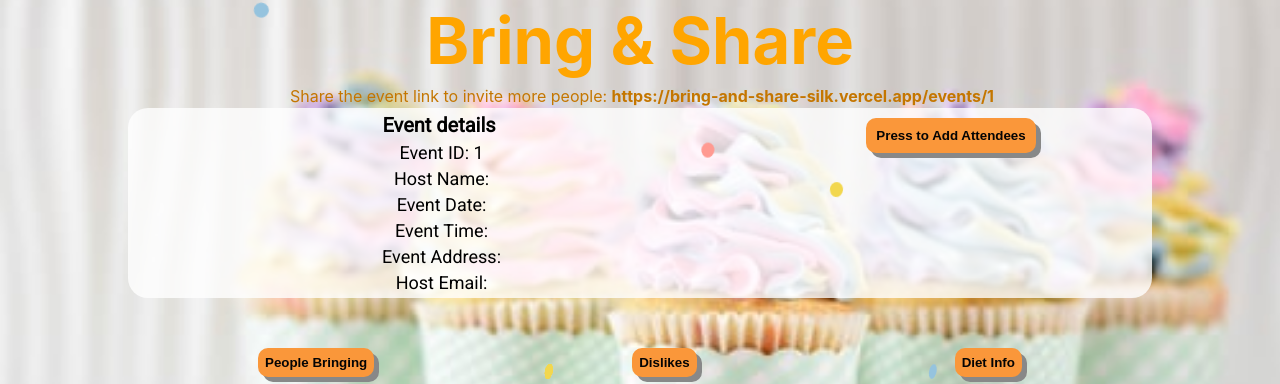
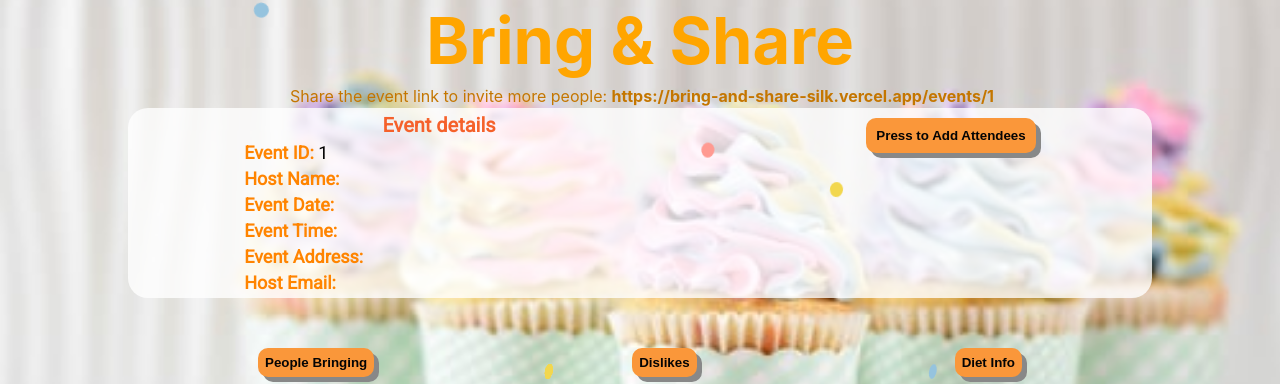
Before and after one commit to szabinakov/Bring-and-Share, a React (Create React App) app: page /events/1 in a window 1280 px wide. Shown: the part 94-478 px from the top of the page. Built offline with nearby package versions, Linux system fonts and the light colour scheme; no server answers.

Commit message:
Text made to look more legible for EventDetails and HostDetails

```diff
--- a/src/components/EventPage.js
+++ b/src/components/EventPage.js
@@ -50,14 +50,24 @@ const EventPage = (props) => {
         <div className="topHalf">
           <div className="eventDetails">
             <h3 className="eventDetails-Title">Event details</h3>
-            <p className="eventDetails-Details">Event ID: {eventId}</p>
-            <p className="eventDetails-Details">Host Name: {hostName}</p>
-            <p className="eventDetails-Details">Event Date: {eventDate}</p>
-            <p className="eventDetails-Details">Event Time: {eventTime}</p>
             <p className="eventDetails-Details">
-              Event Address: {eventAddress}
+              <b className="sectionEd">Event ID:</b> {eventId}
             </p>
-            <p className="eventDetails-Details">Host Email: {hostEmail}</p>
+            <p className="eventDetails-Details">
+              <b className="sectionEd">Host Name:</b> {hostName}
+            </p>
+            <p className="eventDetails-Details">
+              <b className="sectionEd">Event Date:</b> {eventDate}
+            </p>
+            <p className="eventDetails-Details">
+              <b className="sectionEd">Event Time:</b> {eventTime}
+            </p>
+            <p className="eventDetails-Details">
+              <b className="sectionEd">Event Address:</b> {eventAddress}
+            </p>
+            <p className="eventDetails-Details">
+              <b className="sectionEd">Host Email:</b> {hostEmail}
+            </p>
           </div>
           <div className="topHalfRight">
             <HostDetails eventId={eventId} />
--- a/src/components/HostDetails.js
+++ b/src/components/HostDetails.js
@@ -28,10 +28,10 @@ const HostDetails = ({ eventId }) => {
         <div className="hostDetails" data-testid="hostdetails">
           <h3 className="hostDetails-Title">Host details</h3>
           <p className="hostDetails-Details">
-            Host Name: {participants[i].name}
+            <b className="sectionHd">Host Name:</b> {participants[i].name}
           </p>
           <p className="hostDetails-Details">
-            Host email: {participants[i].email}
+            <b className="sectionHd">Host email:</b> {participants[i].email}
           </p>
         </div>
       );
--- a/src/styles/EventPage.css
+++ b/src/styles/EventPage.css
@@ -27,12 +27,8 @@
   background-color: rgb(255, 255, 255, 0.8);
 }
 
-.topHalfRight {
-  /* background-color: green; */
-}
-
 .eventDetails {
-  text-align: center;
+  text-align: left;
   font-family: "Roboto", sans-serif;
   /* background-color: rgba(247, 182, 77, 0.3); */
   border-radius: 15px;
@@ -42,12 +38,17 @@
   text-align: center;
   margin: 5px;
   font-size: 18px;
+  color: rgb(245, 97, 43);
 }
 
 .eventDetails-Details {
   padding-left: 5px;
   margin: 5px;
   font-size: 16px;
+}
+
+.sectionEd {
+  color: rgb(255, 132, 0);
 }
 
 /*media query start*/
--- a/src/styles/HostDetails.css
+++ b/src/styles/HostDetails.css
@@ -11,12 +11,17 @@
   text-align: center;
   margin: 5px;
   font-size: 18px;
+  color: rgb(0, 186, 176);
 }
 
 .hostDetails-Details {
   padding-left: 5px;
   margin: 5px;
   font-size: 16px;
+}
+
+.sectionHd {
+  color: rgb(1, 136, 167);
 }
 
 /*media query start*/
@@ -28,9 +33,6 @@
 }
 
 @media screen and (min-width: 500px) {
-  .hostDetails {
-    /* width: 40%; */
-  }
 }
 
 @media screen and (min-width: 800px) {
```
